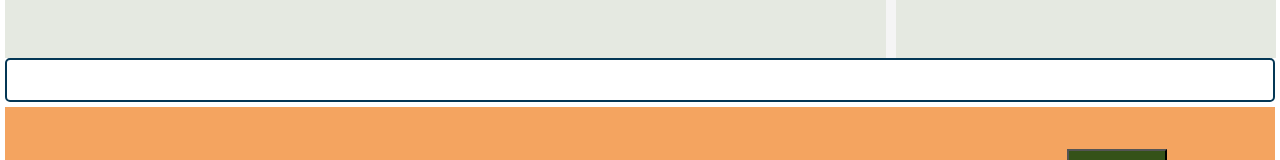
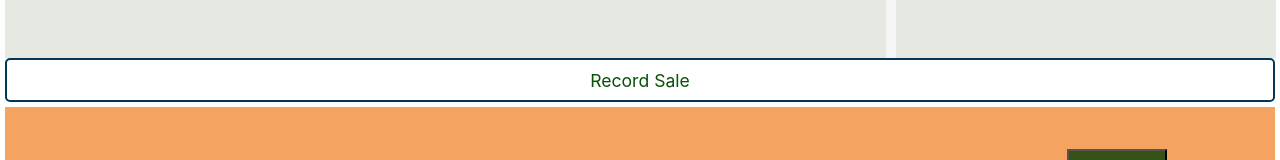
Before and after one commit to Narinder84/sales-record-app, a React (Create React App) app: page / in a window 1280 px wide. Shown: the part 545-705 px from the top of the page. Built offline with nearby package versions, Linux system fonts and the light colour scheme.

Commit message:
some changes to css

```diff
--- a/src/components/infobar/infobar.component.js
+++ b/src/components/infobar/infobar.component.js
@@ -16,7 +16,9 @@ const InfoBar = ({ message, deleteMessage }) => {
 						<i className='co fas fa-times'></i>
 					</p>
 				</>
-			) : null}
+			) : (
+				<p className='message'>Record Sale</p>
+			)}
 		</>
 	);
 };
--- a/src/components/infobar/infobar.style.scss
+++ b/src/components/infobar/infobar.style.scss
@@ -1,7 +1,13 @@
 /** @format */
 .mess {
+	text-transform: capitalize;
 	font-size: 1.1rem;
 	color: rgb(248, 14, 14);
+}
+.message {
+	text-transform: capitalize;
+	font-size: 1.1rem;
+	color: rgb(7, 80, 7);
 }
 .co {
 	margin-left: 10px;
```
